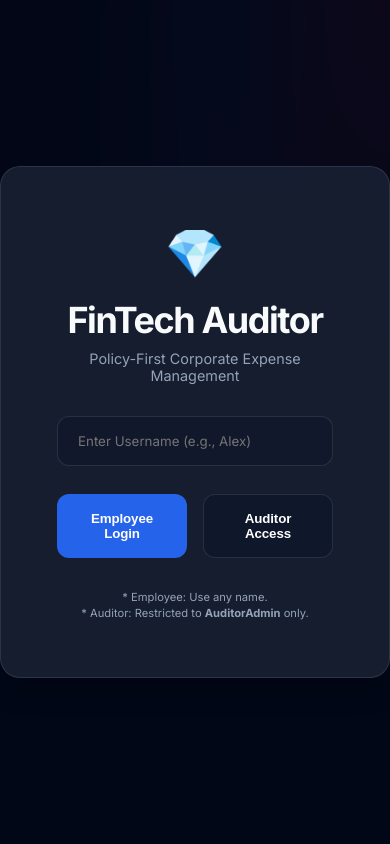
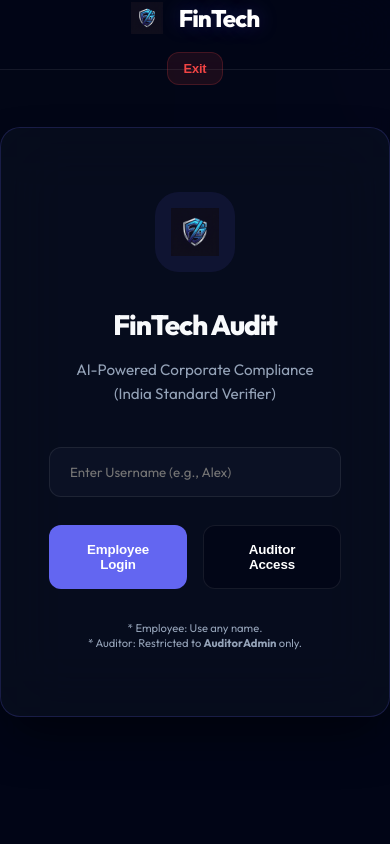
Before and after one commit to ShakkiraSharif/Fintech, a Flask app: page / in a window 390 px wide. Run offline with Flask 3, Linux system fonts and the light colour scheme; data that the repository does not hold is empty.

Commit message:
UI Overhaul: Premium Glassmorphism, Mobile Responsiveness, and Professional Logo integration

```diff
--- a/static/css/style.css
+++ b/static/css/style.css
@@ -1,14 +1,16 @@
 :root {
-    --primary: #2563eb;
-    --primary-dark: #1e40af;
+    --primary: #6366f1;
+    --primary-light: #818cf8;
+    --primary-dark: #4f46e5;
     --success: #10b981;
     --warning: #f59e0b;
     --danger: #ef4444;
-    --bg-dark: #0f172a;
-    --card-bg: rgba(30, 41, 59, 0.7);
+    --bg-dark: #020617;
+    --card-bg: rgba(15, 23, 42, 0.4);
     --text-main: #f8fafc;
     --text-muted: #94a3b8;
-    --border: rgba(255, 255, 255, 0.1);
+    --border: rgba(255, 255, 255, 0.08);
+    --glass-blur: 32px;
 }
 
 * {
@@ -18,16 +20,17 @@
 }
 
 body {
-    font-family: 'Inter', system-ui, -apple-system, sans-serif;
+    font-family: 'Outfit', 'Inter', system-ui, -apple-system, sans-serif;
     background-color: var(--bg-dark);
     background-image:
         radial-gradient(at 0% 0%, hsla(253,16%,7%,1) 0, transparent 50%),
-        radial-gradient(at 50% 0%, hsla(225,39%,30%,1) 0, transparent 50%),
-        radial-gradient(at 100% 0%, hsla(339,49%,30%,1) 0, transparent 50%);
+        radial-gradient(at 50% 0%, hsla(225,39%,10%,1) 0, transparent 50%),
+        radial-gradient(at 100% 0%, hsla(250,50%,15%,1) 0, transparent 50%);
     color: var(--text-main);
     min-height: 100vh;
     display: flex;
     overflow-x: hidden;
+    line-height: 1.5;
 }
 
 body.is-logged-out {
@@ -35,29 +38,55 @@
     align-items: center;
 }
 
-/* Sidebar */
+/* Sidebar & Mobile Nav */
 aside {
     width: 280px;
-    background: rgba(15, 23, 42, 0.9);
-    backdrop-filter: blur(20px);
+    background: rgba(2, 6, 23, 0.6);
+    backdrop-filter: blur(var(--glass-blur));
+    -webkit-backdrop-filter: blur(var(--glass-blur));
     border-right: 1px solid var(--border);
-    padding: 2.5rem 1.75rem;
+    padding: 2.5rem 1.5rem;
     display: flex;
     flex-direction: column;
     gap: 2.5rem;
     position: sticky;
     top: 0;
     height: 100vh;
+    z-index: 100;
+    transition: transform 0.3s cubic-bezier(0.4, 0, 0.2, 1);
+}
+
+.mobile-header {
+    display: none;
+    position: fixed;
+    top: 0;
+    left: 0;
+    right: 0;
+    height: 70px;
+    background: rgba(2, 6, 23, 0.8);
+    backdrop-filter: blur(var(--glass-blur));
+    border-bottom: 1px solid var(--border);
+    padding: 0 1.5rem;
+    align-items: center;
+    justify-content: space-between;
+    z-index: 1000;
 }
 
 .logo {
     display: flex;
     align-items: center;
-    gap: 0.75rem;
-    font-size: 1.35rem;
+    gap: 1rem;
+    font-size: 1.5rem;
     font-weight: 800;
     letter-spacing: -0.04em;
     color: #fff;
+    text-shadow: 0 0 20px rgba(99, 102, 241, 0.3);
+}
+
+.logo img {
+    width: 32px;
+    height: 32px;
+    object-fit: contain;
 }
 
 nav {
@@ -113,12 +145,18 @@
 
 .glass-card {
     background: var(--card-bg);
-    backdrop-filter: blur(24px);
+    backdrop-filter: blur(var(--glass-blur));
+    -webkit-backdrop-filter: blur(var(--glass-blur));
     border: 1px solid var(--border);
-    border-radius: 1.25rem;
+    border-radius: 1.5rem;
     padding: 2.5rem;
-    box-shadow: 0 20px 25px -5px rgba(0, 0, 0, 0.2);
-    transition: transform 0.2s;
+    box-shadow: 0 25px 50px -12px rgba(0, 0, 0, 0.5);
+    transition: all 0.3s cubic-bezier(0.4, 0, 0.2, 1);
+}
+
+.glass-card:hover {
+    border-color: rgba(99, 102, 241, 0.3);
+    background: rgba(15, 23, 42, 0.5);
 }
 
 /* Upload Section */
@@ -299,97 +341,102 @@
     gap: 1.25rem;
 }
 
-/* Animations */
-@keyframes slideIn {
-    from { opacity: 0; transform: translateX(-20px); }
-    to { opacity: 1; transform: translateX(0); }
+/* Responsive Media Queries */
+@media (max-width: 1024px) {
+    main {
+        padding: 2.5rem 2rem;
     }
 
-.view-section {
-    display: none;
-    animation: slideIn 0.5s cubic-bezier(0.4, 0, 0.2, 1) forwards;
+    .upload-grid {
+        grid-template-columns: 1fr;
+    }
 }
 
-.view-section.active {
-    display: block;
+@media (max-width: 768px) {
+    body {
+        flex-direction: column;
+        padding-top: 70px; /* Header height */
     }
 
-/* ── Password input ──────────────────────────────────────────────────────── */
-input[type="password"] {
-    width: 100%;
-    background: rgba(15, 23, 42, 0.6);
-    border: 1px solid var(--border);
-    border-radius: 0.75rem;
-    padding: 1rem 1.25rem;
-    color: #fff;
-    outline: none;
-    font-family: inherit;
-    transition: all 0.2s;
-}
-input[type="password"]:focus {
-    border-color: var(--primary);
-    box-shadow: 0 0 0 4px rgba(37, 99, 235, 0.15);
+    aside {
+        display: none !important; /* Managed by JS or hidden on mobile */
     }
 
-/* ── OCR Result Fields ───────────────────────────────────────────────────── */
-.ocr-field {
-    background: rgba(15, 23, 42, 0.5);
-    border: 1px solid var(--border);
-    border-radius: 0.75rem;
-    padding: 0.85rem 1rem;
+    .mobile-header {
+        display: flex;
+    }
+
+    main {
+        padding: 1.5rem 1rem;
+    }
+
+    header {
+        margin-bottom: 2rem;
+        flex-direction: column;
+        align-items: flex-start;
+        gap: 1rem;
+    }
+
+    h1 {
+        font-size: 1.75rem;
+    }
+
+    .glass-card {
+        padding: 1.5rem;
+        border-radius: 1.25rem;
+    }
+
+    .dropzone {
+        padding: 2rem 1rem;
+    }
+
+    .modal-content {
+        flex-direction: column;
+        width: 100%;
+        height: 100%;
+        max-height: 100vh;
+        border-radius: 0;
+    }
+
+    .modal-left {
+        max-height: 40vh;
+    }
+
+    .modal-right {
+        padding: 1.5rem;
+    }
+
+    /* Bottom Nav for Mobile */
+    .mobile-nav {
+        position: fixed;
+        bottom: 0;
+        left: 0;
+        right: 0;
+        height: 65px;
+        background: rgba(2, 6, 23, 0.9);
+        backdrop-filter: blur(var(--glass-blur));
+        border-top: 1px solid var(--border);
+        display: grid;
+        grid-template-columns: 1fr 1fr;
+        z-index: 1000;
+    }
+
+    .mobile-nav-item {
         display: flex;
         flex-direction: column;
+        align-items: center;
+        justify-content: center;
         gap: 0.25rem;
-}
-.ocr-label {
-    font-size: 0.68rem;
-    font-weight: 600;
-    text-transform: uppercase;
-    letter-spacing: 0.06em;
+        font-size: 0.7rem;
         color: var(--text-muted);
-}
-.ocr-value {
-    font-size: 0.9rem;
-    font-weight: 600;
-    color: #fff;
-    word-break: break-word;
+        text-decoration: none;
     }
 
-/* ── Claim card hover ────────────────────────────────────────────────────── */
-.claim-card {
-    transition: all 0.2s ease;
-}
-.claim-card:hover {
-    border-left-color: var(--primary) !important;
-    transform: translateY(-2px);
-    box-shadow: 0 12px 24px rgba(0, 0, 0, 0.25);
+    .mobile-nav-item.active {
+        color: var(--primary-light);
     }
 
-/* ── Compact secondary dropzone ─────────────────────────────────────────── */
-#docs-dropzone {
-    padding: 1.5rem 2rem;
+    .mobile-nav-item span {
+        font-size: 1.25rem;
     }
-
-/* ── Modal left panel: column layout for image + doc list ────────────────── */
-.modal-left {
-    flex-direction: column;
-    gap: 0;
-    overflow-y: auto;
-    align-items: flex-start;
-    justify-content: flex-start;
-    padding-top: 2.5rem;
 }
-
-/* ── details/summary polish ──────────────────────────────────────────────── */
-details > summary { list-style: none; }
-details > summary::-webkit-details-marker { display: none; }
-details > summary::before { content: '▶  '; font-size: 0.65rem; }
-details[open] > summary::before { content: '▼  '; }
-
-/* ── Button disabled state ───────────────────────────────────────────────── */
-button:disabled {
-    opacity: 0.55;
-    cursor: not-allowed;
-    transform: none !important;
-    box-shadow: none !important;
-}
--- a/templates/index.html
+++ b/templates/index.html
@@ -3,9 +3,9 @@
 <head>
     <meta charset="UTF-8">
     <meta name="viewport" content="width=device-width, initial-scale=1.0">
-    <title>FinTech | Advanced Expense Auditor (Final v6)</title>
+    <title>FinTech | AI Expense Auditor</title>
     <link rel="stylesheet" href="/static/css/style.css">
-    <link href="https://fonts.googleapis.com/css2?family=Inter:wght@400;500;600;700&display=swap" rel="stylesheet">
+    <link href="https://fonts.googleapis.com/css2?family=Inter:wght@400;500;600;700&family=Outfit:wght@400;500;600;700;800&display=swap" rel="stylesheet">
 </head>
 <body class="is-logged-out">
 
@@ -18,10 +18,12 @@
 
     <!-- Login Overlay -->
     <div id="login-overlay" class="modal-overlay" style="display: flex;">
-        <div class="glass-card" style="width: 440px; text-align: center; padding: 3.5rem;">
-            <span style="font-size: 3rem; margin-bottom: 1rem; display: block;">💎</span>
-            <h1 style="margin-bottom: 0.5rem;">FinTech Auditor</h1>
-            <p style="color: var(--text-muted); margin-bottom: 2rem; font-size: 0.9rem;">Policy-First Corporate Expense Management</p>
+        <div class="glass-card" style="width: 440px; text-align: center; padding: 4rem 3rem; border: 1px solid rgba(99, 102, 241, 0.2);">
+            <div style="width: 80px; height: 80px; background: rgba(99, 102, 241, 0.1); border-radius: 24px; display: flex; align-items: center; justify-content: center; margin: 0 auto 2rem;">
+                <img src="/static/logo.png" style="width: 48px; height: 48px; object-fit: contain;">
+            </div>
+            <h1 style="margin-bottom: 0.75rem; font-family: 'Outfit'; font-weight: 800;">FinTech Audit</h1>
+            <p style="color: var(--text-muted); margin-bottom: 2.5rem; font-size: 0.95rem; line-height: 1.6;">AI-Powered Corporate Compliance <br> (India Standard Verifier)</p>
 
             <div class="input-group">
                 <input type="text" id="username-input" placeholder="Enter Username (e.g., Alex)" required>
@@ -38,10 +40,19 @@
         </div>
     </div>
 
-    <!-- Sidebar -->
+    <!-- Mobile Header -->
+    <header class="mobile-header">
+        <div class="logo">
+            <img src="/static/logo.png" alt="Logo">
+            <span>FinTech</span>
+        </div>
+        <button onclick="logout()" style="padding: 0.5rem 1rem; font-size: 0.8rem; background: rgba(239, 68, 68, 0.1); color: var(--danger); border: 1px solid rgba(239, 68, 68, 0.2);">Exit</button>
+    </header>
+
+    <!-- Sidebar (Desktop) -->
     <aside id="main-sidebar" style="display: none;">
         <div class="logo">
-            <span style="font-size: 1.5rem;">💎</span>
+            <img src="/static/logo.png" alt="Logo">
             <span>FinTech Audit</span>
         </div>
         <nav>
@@ -61,24 +72,39 @@
                     <p id="user-role-badge" style="font-size: 0.75rem; color: var(--text-muted);">Employee</p>
                 </div>
             </div>
-            <button onclick="logout()" style="width: 100%; border: 1px solid var(--border); font-size: 0.875rem;">Logout</button>
+            <button onclick="logout()" style="width: 100%; border: 1px solid var(--border); font-size: 0.875rem; background: rgba(255,255,255,0.02);">Logout</button>
         </div>
     </aside>
+
+    <!-- Mobile Bottom Navigation -->
+    <nav class="mobile-nav" id="mobile-nav" style="display: none;">
+        <div class="mobile-nav-item active" onclick="switchView('employee')" id="m-nav-employee">
+            <span>👤</span>
+            <div>Portal</div>
+        </div>
+        <div class="mobile-nav-item" onclick="switchView('auditor')" id="m-nav-auditor">
+            <span>🛡️</span>
+            <div>Audit</div>
+        </div>
+    </nav>
 
     <!-- Main Content -->
     <main id="main-content" style="display: none;">
         <!-- Employee Portal -->
         <section id="view-employee" class="view-section active">
             <header>
-                <div>
-                    <h1>Expense Tracking</h1>
-                    <p style="color: var(--text-muted); margin-top: 0.5rem;">Upload receipts to check for policy violations (India Standard).</p>
+                <div class="hero-card" style="width: 100%; background: linear-gradient(135deg, rgba(99, 102, 241, 0.1) 0%, rgba(168, 85, 247, 0.05) 100%); padding: 2.5rem; border-radius: 1.5rem; border: 1px solid rgba(99, 102, 241, 0.1); margin-bottom: 2.5rem;">
+                    <h1 style="font-family: 'Outfit'; margin-bottom: 0.5rem;">Expense Intelligence</h1>
+                    <p style="color: var(--text-muted); font-size: 1.1rem;">Upload receipts to check for Indian corporate compliance violations (v12 Precision).</p>
                 </div>
             </header>
 
             <div class="upload-grid">
-                <div class="glass-card">
-                    <h3 style="margin-bottom: 1.5rem;">Submit Receipt</h3>
+                <div class="glass-card" style="border-top: 4px solid var(--primary);">
+                    <div style="display:flex; align-items:center; gap:0.75rem; margin-bottom:2rem;">
+                        <span style="font-size:1.5rem;">📤</span>
+                        <h3 style="font-family: 'Outfit';">Submit New Claim</h3>
+                    </div>
                     <form id="upload-form">
                         <div class="input-group">
                             <label>Expense Narrative / Purpose</label>
@@ -216,8 +242,12 @@
             if (sessionUser.username) {
                 document.getElementById('login-overlay').style.display = 'none';
                 document.getElementById('main-sidebar').style.display = 'flex';
+                // Show mobile nav if on small screen
+                if (window.innerWidth <= 768) {
+                    document.getElementById('mobile-nav').style.display = 'grid';
+                }
                 document.getElementById('main-content').style.display = 'block';
-                document.getElementById('user-display-name').innerText = sessionUser.username;
+                document.body.classList.remove('is-logged-out');
                 document.getElementById('user-role-badge').innerText = sessionUser.role.toUpperCase();
 
                 if (sessionUser.role === 'auditor') { switchView('auditor'); }
@@ -232,9 +262,13 @@
             if (v === 'auditor') {
                 document.getElementById('nav-auditor').classList.add('active');
                 document.getElementById('nav-employee').classList.remove('active');
+                if(document.getElementById('m-nav-auditor')) document.getElementById('m-nav-auditor').classList.add('active');
+                if(document.getElementById('m-nav-employee')) document.getElementById('m-nav-employee').classList.remove('active');
             } else {
                 document.getElementById('nav-employee').classList.add('active');
                 document.getElementById('nav-auditor').classList.remove('active');
+                if(document.getElementById('m-nav-employee')) document.getElementById('m-nav-employee').classList.add('active');
+                if(document.getElementById('m-nav-auditor')) document.getElementById('m-nav-auditor').classList.remove('active');
             }
         }
 
```
Also changed, not shown: other parts of static/css/style.css (+14 -7 lines), static/logo.png (added). Lines whose indentation alone changed are shown as unchanged.
